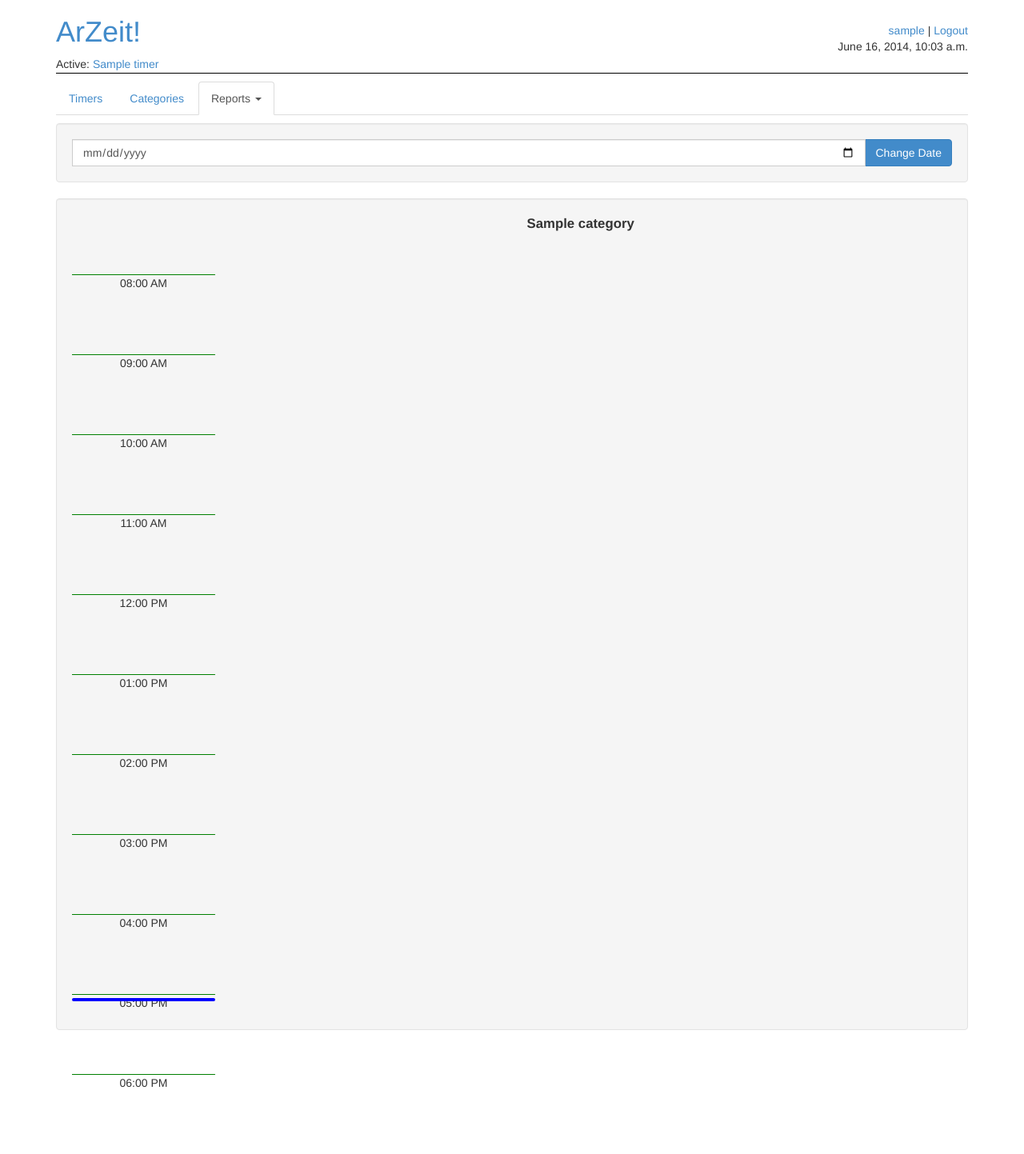
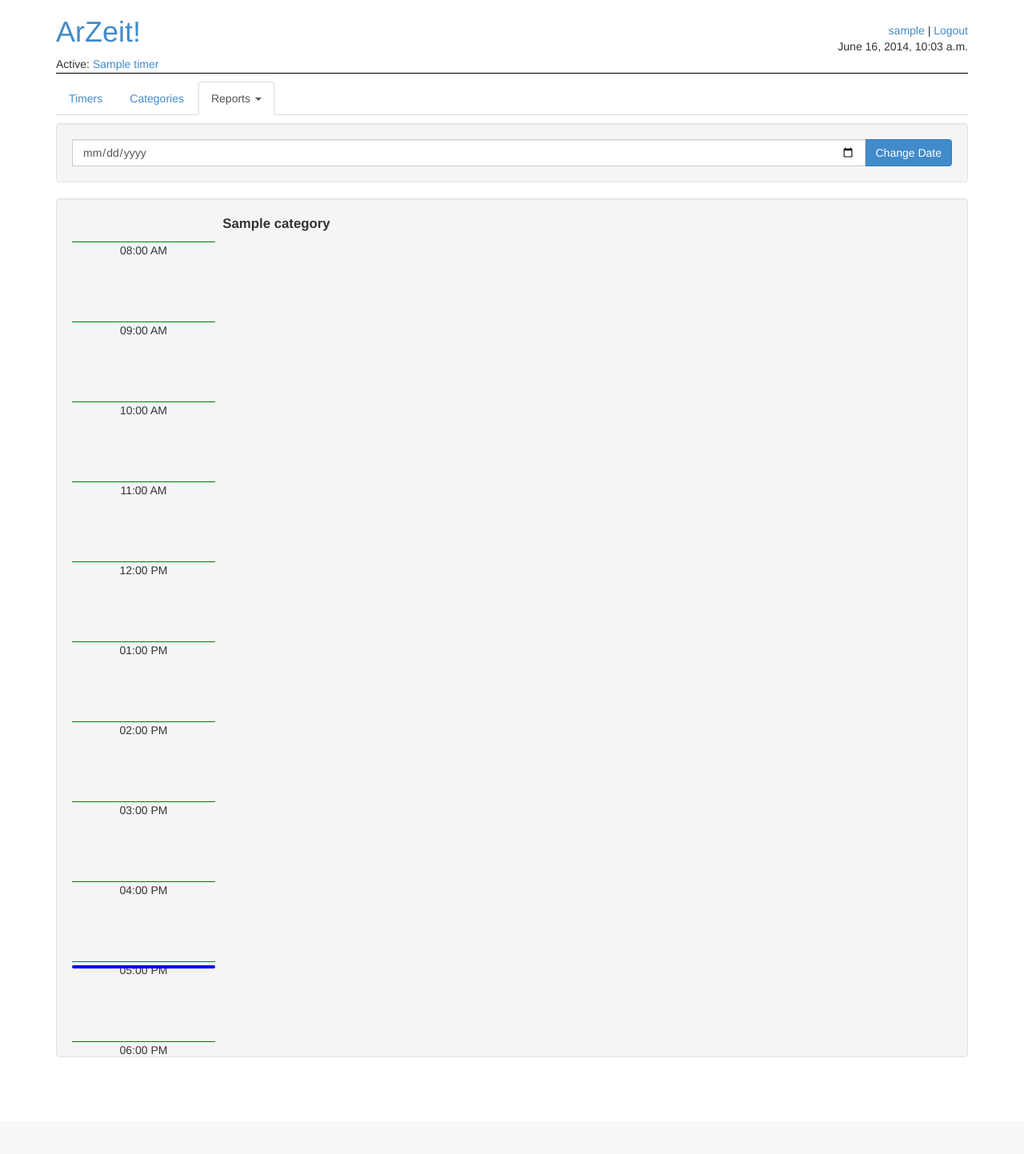
Before and after one commit to peap/djarzeit, a Django app: page /reports/intervals/ in a window 1280 px wide. Shown: the whole page at 80% size. After the commit the page ends 1322 px from the top, so only its background shows below. Run offline with Django 3.2, Linux system fonts and the light colour scheme; a user stored in the database is signed in; tables that the repository leaves empty hold one stand-in row (values such as "Sample post"); some libraries are stand-ins or nearby versions.

Commit message:
Cleaning up display of intervals report

```diff
--- a/reports/static/reports/reports.css
+++ b/reports/static/reports/reports.css
@@ -1,5 +1,6 @@
 .interval-container {
     position: relative;
+    margin-top: 10px;
 }
 
 .interval {
@@ -12,7 +13,6 @@
 }
 
 .interval-header {
-    border: 0px;
     font-weight: bold;
     font-size: 1.2em;
 }
--- a/reports/templates/reports/intervals.html
+++ b/reports/templates/reports/intervals.html
@@ -3,10 +3,20 @@
 {% block reports_content %}
 
 <div class="row">
+  <div class="col-xs-2">
+  </div>
+{% for cat, _ in root_category_cells %}
+  <div class="col-xs-{{ category_width }}">
+    <div class="interval-header">
+     {{ cat.name }}
+    </div>
+  </div>
+{% endfor %}
+</div>
+
+<div class="row">
 
   <div class="col-xs-2 interval-container" style="height: {{ total_height }}px;">
-    <div class="interval interval-header">
-    </div>
   {% for cell in time_cells %}
     <div class="interval {{ cell.classes }}"
         style="height: {{ cell.height }}px; top: {{ cell.top }}px;">
@@ -17,9 +27,6 @@
 
   {% for cat, cells in root_category_cells %}
     <div class="col-xs-{{ category_width }} interval-container">
-      <div class="interval interval-header">
-        {{ cat.name }}
-      </div>
       {% for cell in cells %}
         <div class="interval" title="{{ cell.title }}"
             style="height: {{ cell.height }}px; top: {{ cell.top }}px;">
--- a/reports/views.py
+++ b/reports/views.py
@@ -53,7 +53,6 @@ def intervals(request):
     user_intervals = Interval.user_intervals(request.user)
 
     PX_PER_HOUR = 100
-    PX_OFFSET = 75
     TIME_FORMAT = '%I:%M %p'
 
     def timedelta_height(td):
@@ -77,8 +76,9 @@ def intervals(request):
         max_interval_time = datetime(year, month, day, 18, 0, 0, 0, tz)
 
     def time_top(dt):
-        offset = dt - min_interval_time
-        return timedelta_height(offset) + PX_OFFSET
+        temp_min_time = min_interval_time.replace(minute=0, second=0)
+        offset = dt - temp_min_time
+        return timedelta_height(offset)
 
     time_cells = []
     for hour in range(min_interval_time.hour, max_interval_time.hour+1):
```
